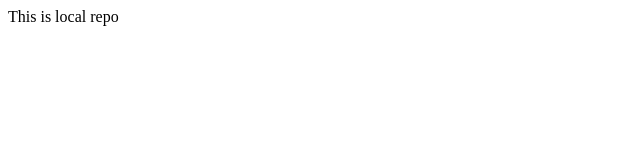
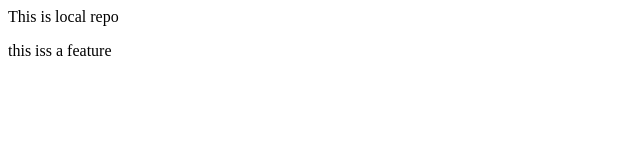
Before and after one commit to harshadacsgithub/LocalRepo, a plain HTML site: page index.html in a window 1280 px wide. Shown: the full height of the page, 0-640 px from the left. Drawn offline with Linux system fonts and the light colour scheme.

Commit message:
Add be feature

```diff
--- a/index.html
+++ b/index.html
@@ -1 +1,2 @@
 <p>This is local repo</p>
+<p>this iss a feature</p>
```
